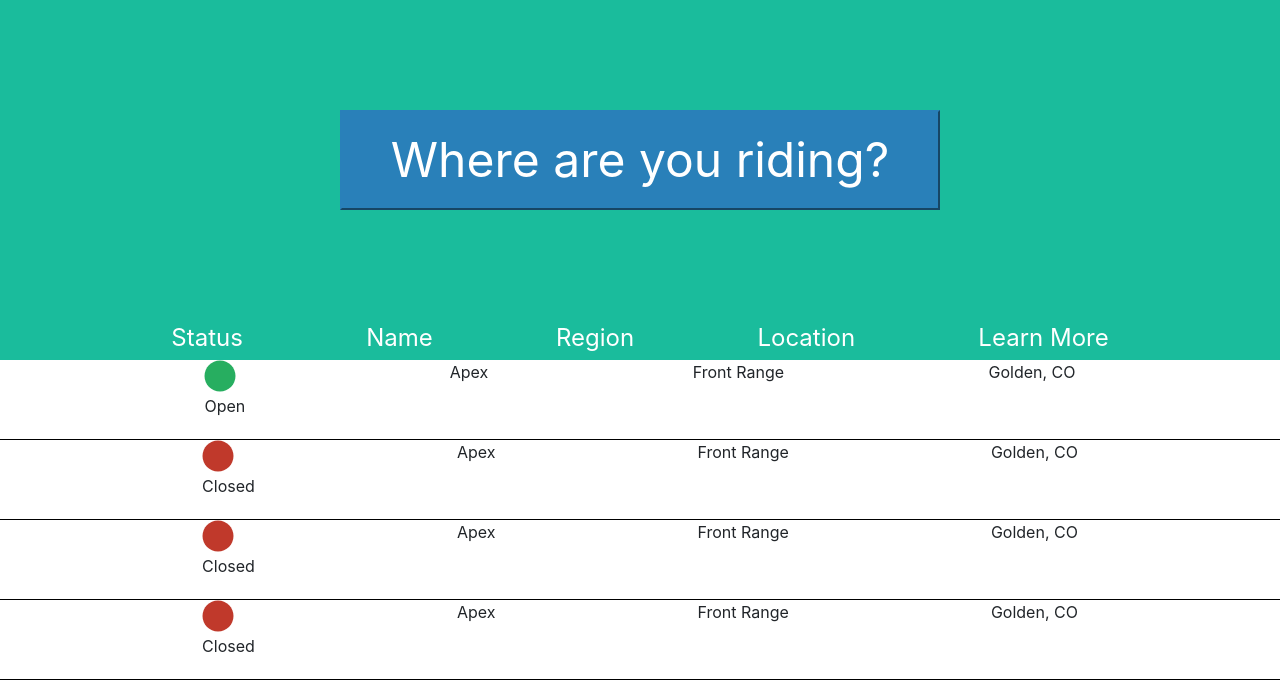
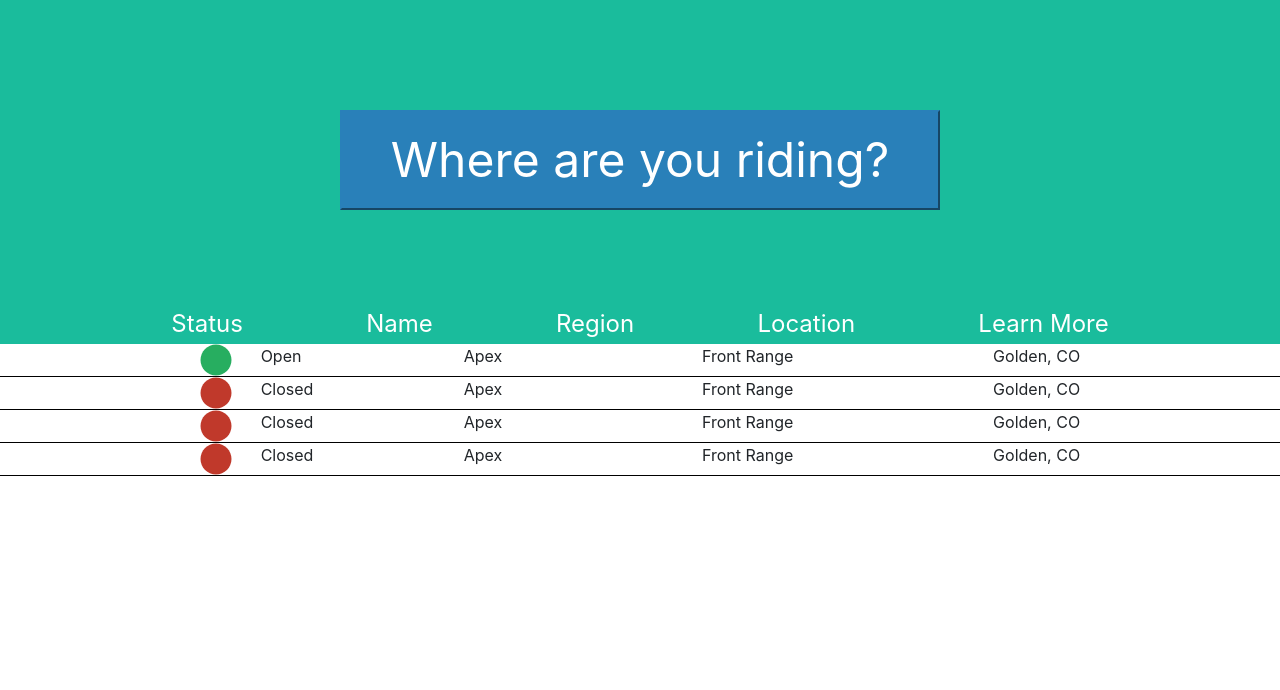
Before and after one commit to grantfogle/sendr-front-end, a React (Create React App) app: page / in a window 1280 px wide. Shown: the top 690 px of the page. Built offline with nearby package versions, Linux system fonts and the light colour scheme.

Commit message:
messing around with spacing on toolbar

```diff
--- a/src/App.css
+++ b/src/App.css
@@ -49,10 +49,11 @@
 
 .trails-toolbar {
   width: 100vw;
-  height: 5vh;
+  height: 3vh;
   display: flex;
   flex-direction: row;
   justify-content: space-evenly;
+  align-items: center;
   padding: 0 2em;
   background-color: #1abc9c;
   color: white;
@@ -61,11 +62,18 @@
 
 .trail {
   width: 100%;
-  height: 80px;
   border-bottom: 1px solid black;
   display: flex;
   flex-direction: row;
   justify-content: space-evenly;
+  align-content: center;
+}
+.trail-status {
+  height: 100%;
+  width: 5%;
+  display: flex;
+  flex-direction: row;
+  justify-content: space-between;
 }
 .icon {
   color: blue;
```
